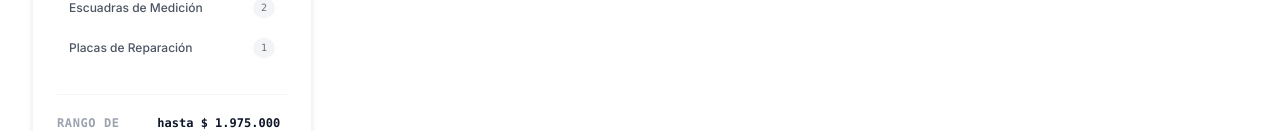
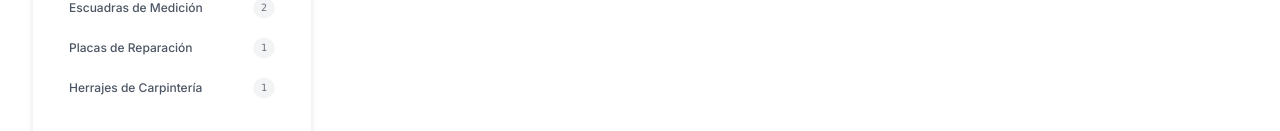
Before and after one commit to ferreinterak-rgb/ecommerce, a React (Vite) app: page /catalog in a window 1280 px wide. Shown: the part 675-806 px from the top of the page. Built offline with nearby package versions, Linux system fonts and the light colour scheme; no server answers; the database is empty.

Commit message:
fix(catalog): agregar categoria herrajes-carpinteria al sidebar

```diff
--- a/src/components/CatalogSidebarFilter.tsx
+++ b/src/components/CatalogSidebarFilter.tsx
@@ -28,6 +28,7 @@ const CATEGORIES = [
   { id: 'brocas-accesorios', name: 'Brocas & Perforación' },
   { id: 'escuadras-medicion', name: 'Escuadras de Medición' },
   { id: 'placas-reparacion', name: 'Placas de Reparación' },
+  { id: 'herrajes-carpinteria', name: 'Herrajes de Carpintería' },
 ];
 
 const BRANDS = ['LOCK PRIME', 'FORZA', 'GATO', 'PANTHERS', 'KL', 'FGV', 'FERREINTER'];
```
